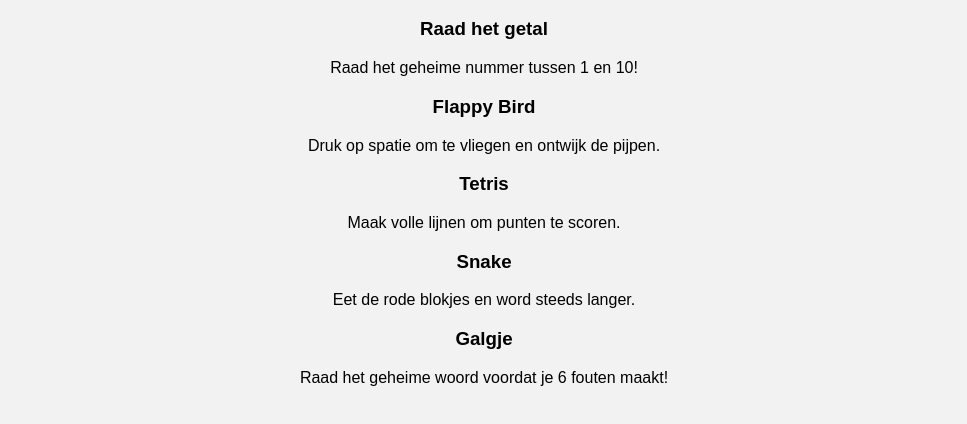
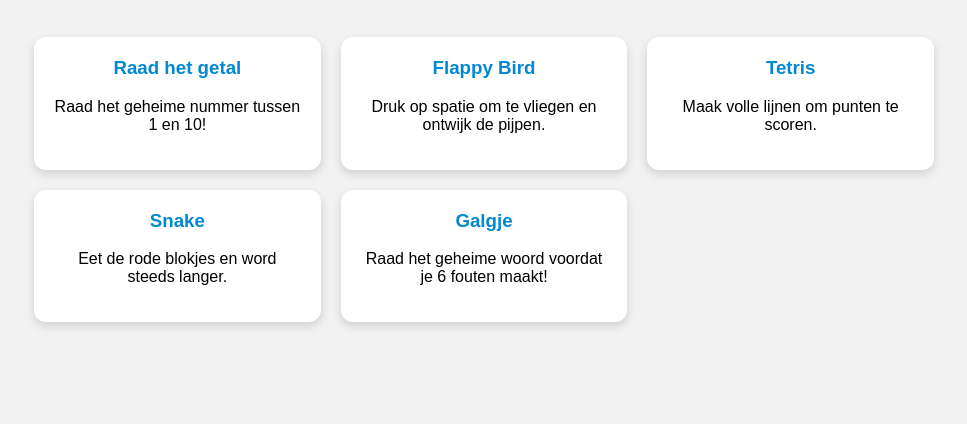
Before and after one commit to kamphuisjoep-cyber/spelletjes-app, a plain HTML site: page index.html in a window 1280 px wide. Shown: the part 58-482 px from the top of the page, without its empty margins (156-1123 px from the left). Drawn offline with Linux system fonts and the light colour scheme.

Commit message:
Update style.css

```diff
--- a/style.css
+++ b/style.css
@@ -25,19 +25,15 @@ canvas {
     display: block;
     margin: 0 auto;
     border: 2px solid #0288d1;
+    max-width: 90vw;
+    max-height: 70vh;
+    width: auto;
+    height: auto;
 }
 
-#spelCanvas {
-    background: #b3e5fc;
-}
-
-#tetrisCanvas {
-    background: #222;
-}
-
-#snakeCanvas {
-    background: #e0ffe0;
-}
+#spelCanvas { background: #b3e5fc; }
+#tetrisCanvas { background: #222; }
+#snakeCanvas { background: #e0ffe0; }
 
 #score, #tetrisScore, #snakeScore {
     font-size: 22px;
@@ -45,7 +41,38 @@ canvas {
     margin-top: 10px;
 }
 
-#resultaat {
-    margin-top: 30px;
-    font-size: 20px;
+#resultaat { margin-top: 30px; font-size: 20px; }
+
+/* Menu grid */
+.game-grid {
+    display: grid;
+    grid-template-columns: repeat(auto-fit, minmax(220px, 1fr));
+    gap: 20px;
+    max-width: 900px;
+    margin: 30px auto;
+    padding: 10px;
 }
+
+.game-card {
+    background: white;
+    border-radius: 12px;
+    padding: 20px;
+    box-shadow: 0 4px 10px rgba(0,0,0,0.15);
+    cursor: pointer;
+    transition: transform 0.2s, box-shadow 0.2s;
+}
+
+.game-card:hover {
+    transform: translateY(-5px);
+    box-shadow: 0 8px 16px rgba(0,0,0,0.25);
+    background: #fafafa;
+}
+
+.game-card h3 {
+    margin-top: 0;
+    color: #0288d1;
+}
+
+/* Galgje styling */
+#galgje { margin-top: 20px; font-size: 20px; }
+#galgje-woord { letter-spacing: 5px; font-weight: bold; font-size: 26px; }
```
